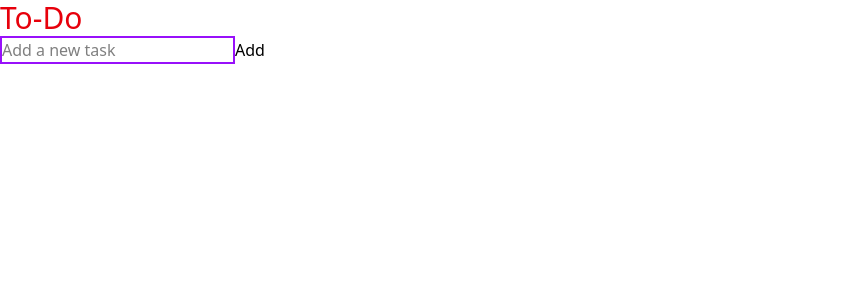
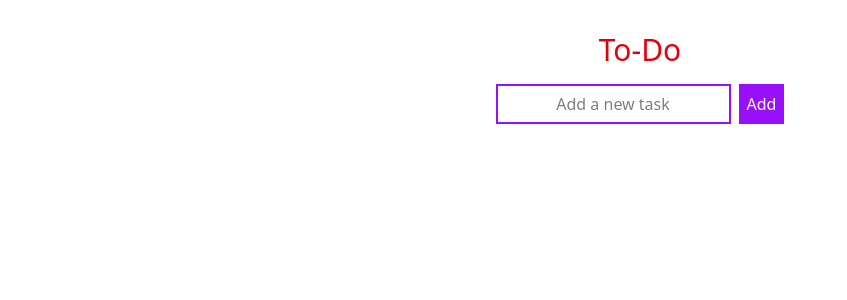
Before and after one commit to Nd3ritu/reactRecap, a React (Vite) app in the folder youtubeFinds/todo/: page / in a window 1280 px wide. Shown: the top 300 px of the page, without its empty margins (0-847 px from the left). Built offline with nearby package versions, Linux system fonts and the light colour scheme.

Commit message:
adding some styling

```diff
--- a/youtubeFinds/todo/src/App.jsx
+++ b/youtubeFinds/todo/src/App.jsx
@@ -7,6 +7,8 @@ function App() {
 
   return (
     <>
+    <div className='flex flex-col items-center justify-center  gap-4 py-8'>
+
       <h1 className='text-3xl text-red-600'>To-Do </h1>
       <Input  taskList={taskList} setTaskList={setTaskList}/>
       <div>
@@ -14,6 +16,9 @@ function App() {
           <li key={index}>{task}</li>
         ))}
       </div>
+
+    </div>
+
     </>
   )
 }
--- a/youtubeFinds/todo/src/components/Input.jsx
+++ b/youtubeFinds/todo/src/components/Input.jsx
@@ -13,17 +13,17 @@ const Input = ({taskList, setTaskList}) => {
 
     const [input, setInput] = useState("")
     return (
-        <form>
+        <form className="flex flex-row gap-2">
             <input
             type="text"
-            className="border-2 border-purple-600"
+            className="border-2 border-purple-600 text-center "
             placeholder="Add a new task"
             value={input}
             onChange={(e) => setInput(e.target.value)}
 
             />
 
-            <button onClick={handleAddTask}> Add</button>
+            <button onClick={handleAddTask} className="bg-purple-600 p-2 text-white"> Add</button>
         </form>
     )
 }
```
